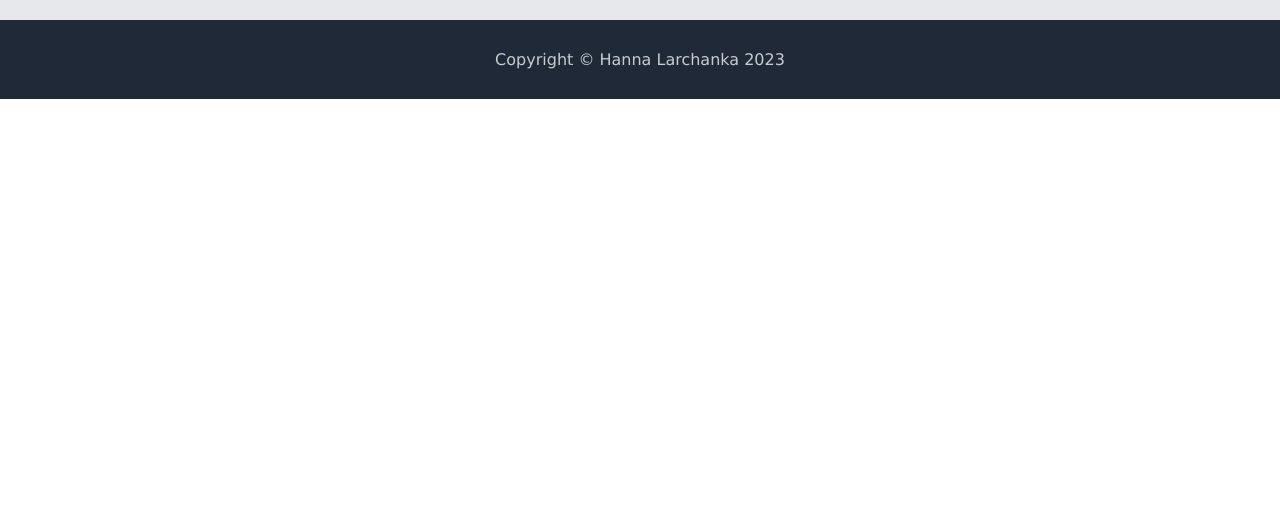
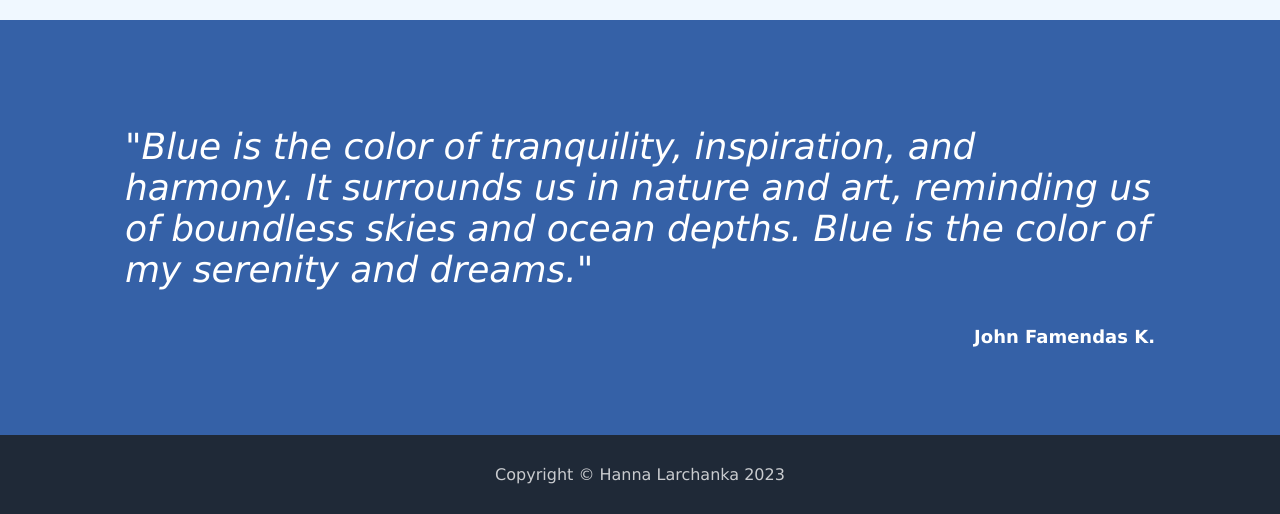
Before and after one commit to annisssimo/landing-page, a plain HTML site: page index.html in a window 1280 px wide. Shown: the part 1077-1591 px from the top of the page. Before the commit the page ends 1176 px from the top, so only its background shows below. Drawn offline with Linux system fonts and the light colour scheme.

Commit message:
feat: add quote section

```diff
--- a/index.html
+++ b/index.html
@@ -59,7 +59,15 @@
                         </div>
                       </div>
             </div>
-
+        </section>
+        <section class="quote">
+            <div class="container">
+                <p class="quote-text">
+                    "Blue is the color of tranquility, inspiration, and harmony. It surrounds us in nature and art, reminding us of boundless skies and ocean depths. Blue is the color of my serenity and dreams."
+                </p>
+                <p class="quote-author">John Famendas K.</p>
+            </div>
+        </section>
     </main>
 
     <footer class="footer">
--- a/style.css
+++ b/style.css
@@ -118,8 +118,21 @@ ul {
     gap: 94px;
 }
 
-.advantages {
-    background-color: #e5e7eb;
+.quote {
+    background-color: #4589f795;
+    padding: 70px;
+}
+
+.quote-text {
+    font-style: italic;
+    font-weight: lighter;
+    font-size: 36px;
+}
+
+.quote-author {
+    font-weight: 600;
+    text-align: end;
+    font-size: 18px;
 }
 
 footer {
```
